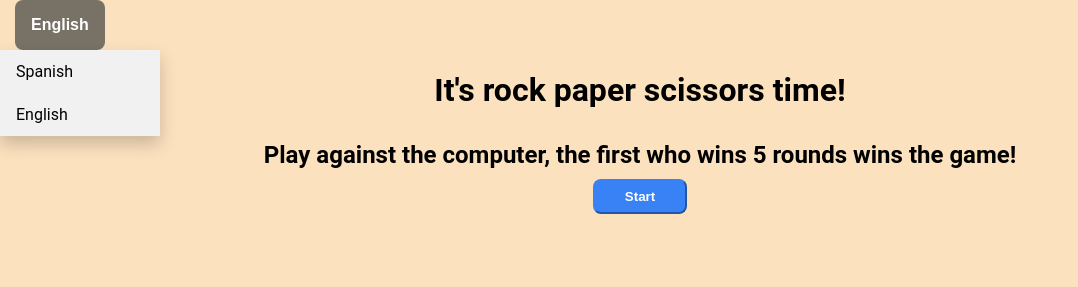
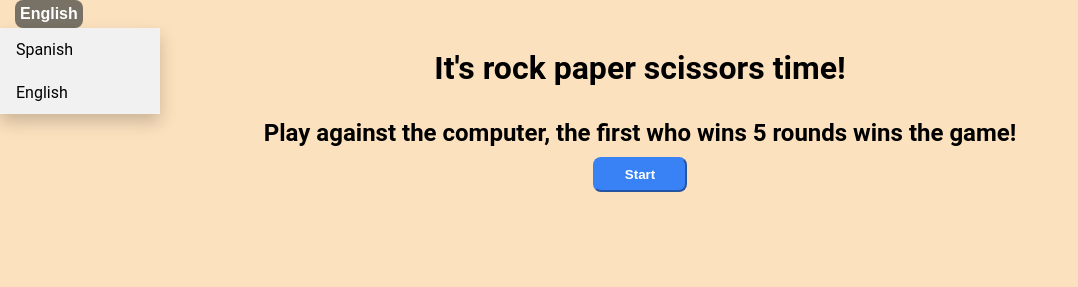
Before and after one commit to manuelnajera/rock-papper-scissors, a plain HTML site: page index.html in a window 1280 px wide. Shown: the top 287 px of the page, without its empty margins (0-1078 px from the left). Drawn offline with nearby package versions, Linux system fonts and the light colour scheme.

Commit message:
Improves the language button size

```diff
--- a/CSS/styles.css
+++ b/CSS/styles.css
@@ -12,10 +12,10 @@ body {
 
 }
 
-.dropbtn {
+div .dropbtn {
   background-color: #b4ad9e;
   color: white;
-  padding: 16px;
+  padding: 5px 5px;
   font-size: 16px;
   border: none;
 }
--- a/index.html
+++ b/index.html
@@ -19,7 +19,6 @@
     <h2 id="subtitle"></h2>
     <div class="buttonHolder">
         <button class="startBtn" id="startBtn"></button>
-        <span></span>
         <h3  class="choiceBtn" id="choose-move"></h3>
         <div class="rpsButtonHolder">
             <button class="choiceBtn" id="rockBtn">
```
